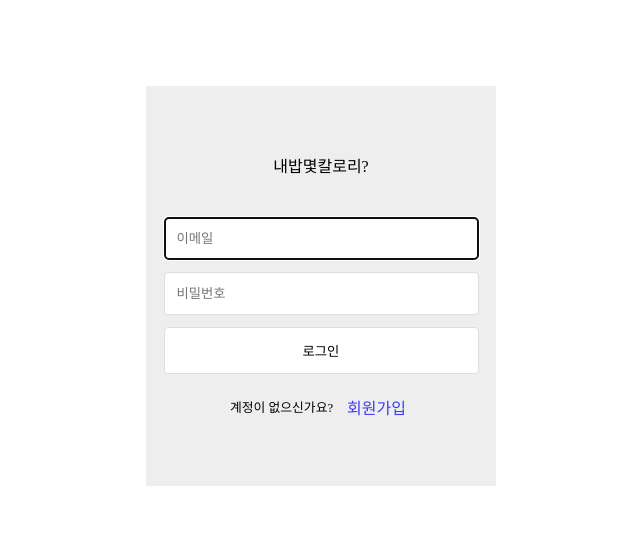
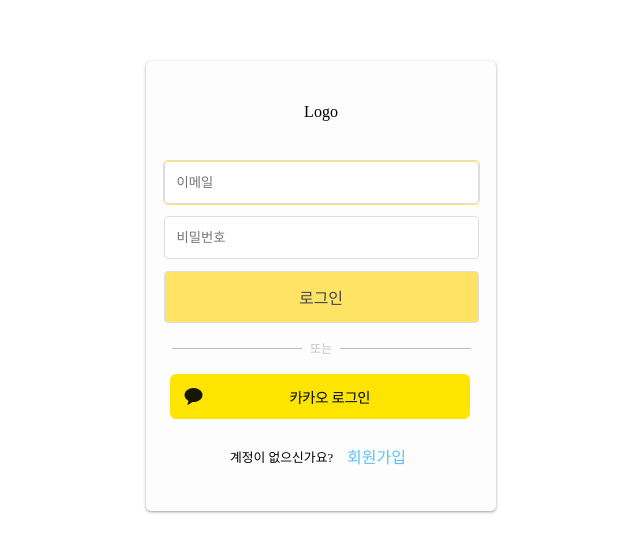
Before and after one commit to MyMealCalorie/client, a React (Create React App) app: page /user/login in a window 1280 px wide. Shown: the part 114-666 px from the top of the page, without its empty margins (319-959 px from the left). Built offline with nearby package versions, Linux system fonts and the light colour scheme.

Commit message:
style: login design

```diff
--- a/src/components/Login/LoginForm.tsx
+++ b/src/components/Login/LoginForm.tsx
@@ -2,7 +2,8 @@
 
 import { useInput } from '../../hooks/useInput';
 
-import { S_LoginWrapper, S_Input, S_LogInButton } from './style';
+import { S_LoginWrapper, S_Input, S_LogInButton, S_Boundary } from './style';
+import { S_Button } from '../../style/Button.style';
 
 import { useAppSelector, useAppDispath } from '../../store/hooks';
 import { logIn, ActionPayolad } from '../../actions/logInAction';
@@ -11,6 +12,8 @@
 import { useNavigate } from 'react-router-dom';
 
 import { nullCheck } from '../SignUp/SignUpForm';
+
+import kakao from '../../assets/kakao_login.png';
 
 // Types
 interface Input {
@@ -101,6 +104,13 @@
 
       {/* Login button */}
       <S_LogInButton onClick={onClickLogInBtn}>로그인</S_LogInButton>
+
+      {/* 구분선  */}
+      <S_Boundary>또는</S_Boundary>
+
+      <S_Button>
+        <img src={kakao} />
+      </S_Button>
     </S_LoginWrapper>
   );
 };
--- a/src/components/Login/Logo.tsx
+++ b/src/components/Login/Logo.tsx
@@ -1,7 +1,7 @@
 import { LogoWrapper } from './style';
 
 const Logo = () => {
-  return <LogoWrapper>내밥몇칼로리?</LogoWrapper>;
+  return <LogoWrapper>Logo</LogoWrapper>;
 };
 
 export default Logo;
--- a/src/components/Login/style/index.ts
+++ b/src/components/Login/style/index.ts
@@ -23,7 +23,7 @@
   }
 `;
 export const S_SignUpButton = styled(S_Button)`
-  color: #0000ffc0;
+  color: #5cc2fb;
 `;
 
 /**-------------LoginForm-------------**/
@@ -40,18 +40,47 @@
 
   border: 1px solid #dedede;
   border-radius: 4px;
+
+  &:focus {
+    outline: 1px solid #ffe365;
+  }
 `;
 export const S_LogInButton = styled(S_Button)`
   width: 100%;
   padding: 13px 12px;
 
+  font-size: 1rem;
+  font-weight: 550;
+
+  color: #464646;
+
   border: 1px solid #dedede;
   border-radius: 4px;
 
-  background: #fff;
+  background: #ffe365;
+`;
+export const S_Boundary = styled.span`
+  display: flex;
+  align-items: center;
+  /* flex-basis: 100%; */
+
+  color: #1f202146;
+  font-size: 12px;
+  margin: 16px 0;
+
+  ::before,
+  ::after {
+    content: '';
+    flex-grow: 1;
+    background: #1f202146;
+    height: 1px;
+    font-size: 0px;
+    line-height: 0px;
+    margin: 0px 8px;
+  }
 `;
 
-/**-------------LoginForm-------------**/
-export const LogoWrapper = styled.div`
+/**-------------Logo-------------**/
+export const LogoWrapper = styled(S_FlexBox)`
   margin-bottom: 40px;
 `;
--- a/src/pages/LogIn/index.tsx
+++ b/src/pages/LogIn/index.tsx
@@ -1,24 +1,29 @@
-import React from "react";
+import React from 'react';
 
 // Component
-import CenterBox from "../../style/CenterBox.style";
-import { S_FlexBox } from "../../style/FlexBox.style";
+import CenterBox from '../../style/CenterBox.style';
+import { S_FlexBox } from '../../style/FlexBox.style';
 import Logo from '../../components/Login/Logo';
-import LoginForm from "../../components/Login/LoginForm";
-import Footer from "../../components/Login/Footer";
+import LoginForm from '../../components/Login/LoginForm';
+import Footer from '../../components/Login/Footer';
 
+import styled from 'styled-components';
+import Header from '../../components/common/Header';
 
 const LogIn = () => {
+  return (
+    <>
+      <Header />
 
-  return (
       <CenterBox
         width="350px"
-      height="400px"
+        height="450px"
         outerBackgroundColor="#fff"
-      innerBackgroundColor="#eee"
+        innerBackgroundColor="#fdfdfd"
+        boxShadow=" rgba(60, 64, 67, 0.3) 0px 1px 2px 0px,rgba(60, 64, 67, 0.15) 0px 1px 3px 1px"
+        borderRadius="5px"
       >
         <S_FlexBox flexDirection="column">
-
           {/* Logo */}
           <Logo />
 
@@ -27,10 +32,10 @@
 
           {/* Footer */}
           <Footer />
-
         </S_FlexBox>
       </CenterBox>
+    </>
   );
-}
+};
 
 export default LogIn;
--- a/src/style/CenterBox.style.tsx
+++ b/src/style/CenterBox.style.tsx
@@ -1,30 +1,45 @@
+import styled from 'styled-components';
 import { S_CenterLayout } from './CenterLayout.style';
 import { S_FlexBox } from './FlexBox.style';
 
-interface Props {
+interface Props extends S_FLexBox2 {
   outerBackgroundColor?: string;
   innerBackgroundColor?: string;
-  children: string | JSX.Element | JSX.Element[] ;
+  children: string | JSX.Element | JSX.Element[];
 
   width: string;
   height: string;
 }
 
+interface S_FLexBox2 {
+  border?: string;
+  borderRadius?: string;
+
+  boxShadow?: string;
+}
+
 const S_CenterBox = (props: Props) => {
   return (
-    <S_CenterLayout background={ props.outerBackgroundColor }>
-      <S_FlexBox
-        width={ props.width }
-        height={ props.height }
-        background={ props.innerBackgroundColor }
-        >
-
+    <S_CenterLayout background={props.outerBackgroundColor}>
+      <S_FlexBox2
+        width={props.width}
+        height={props.height}
+        background={props.innerBackgroundColor}
+        border={props.border}
+        boxShadow={props.boxShadow}
+        borderRadius={props.borderRadius}
+      >
         {/* Component 들어가는 자리 */}
-        { props.children }
-
-      </S_FlexBox>
+        {props.children}
+      </S_FlexBox2>
     </S_CenterLayout>
   );
-}
+};
 
 export default S_CenterBox;
+
+const S_FlexBox2 = styled(S_FlexBox)<S_FLexBox2>`
+  border: ${props => props.border};
+  border-radius: ${props => props.borderRadius};
+  box-shadow: ${props => props.boxShadow};
+`;
```
Also changed, not shown: src/assets/kakao_login.png (added). Lines whose indentation alone changed are shown as unchanged.
